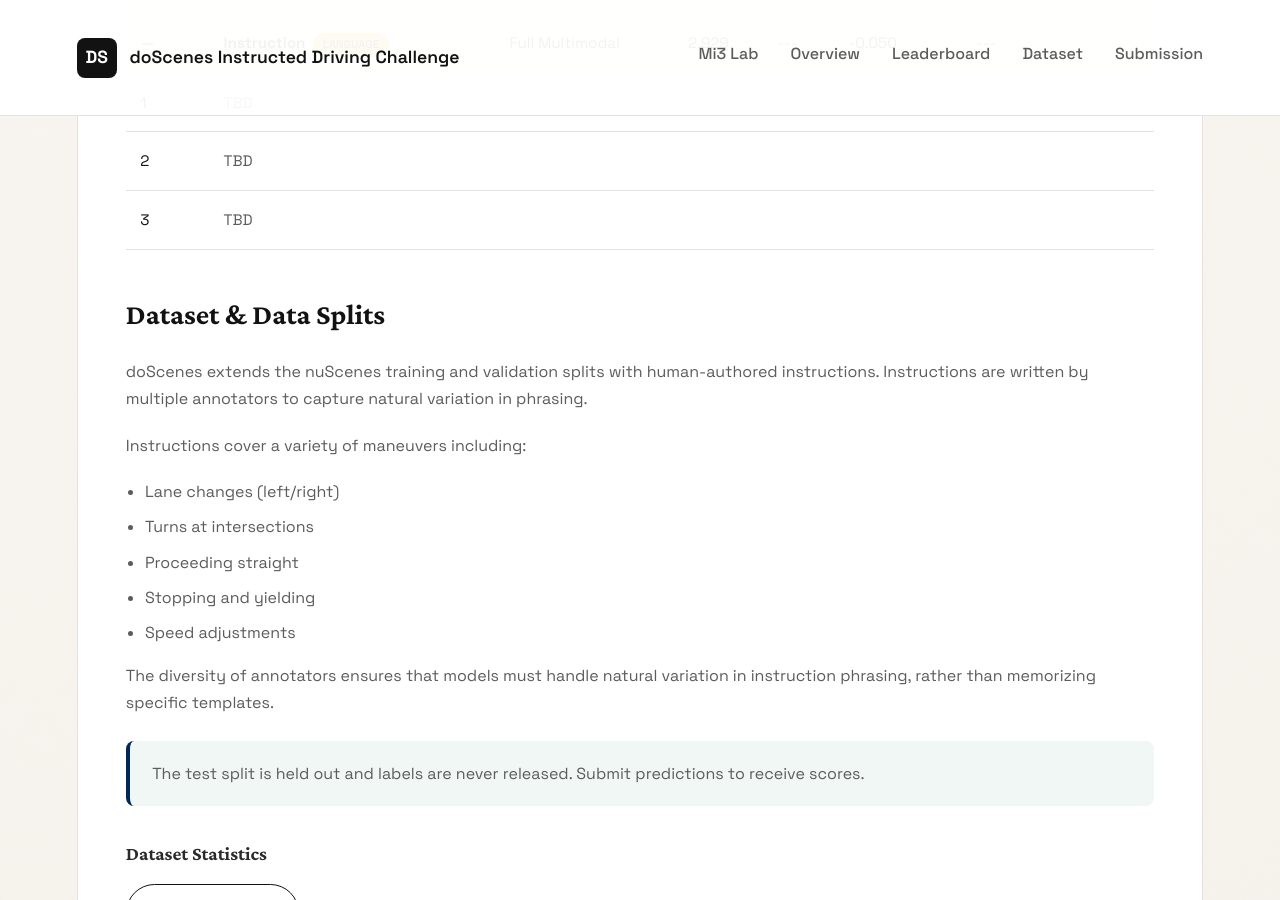
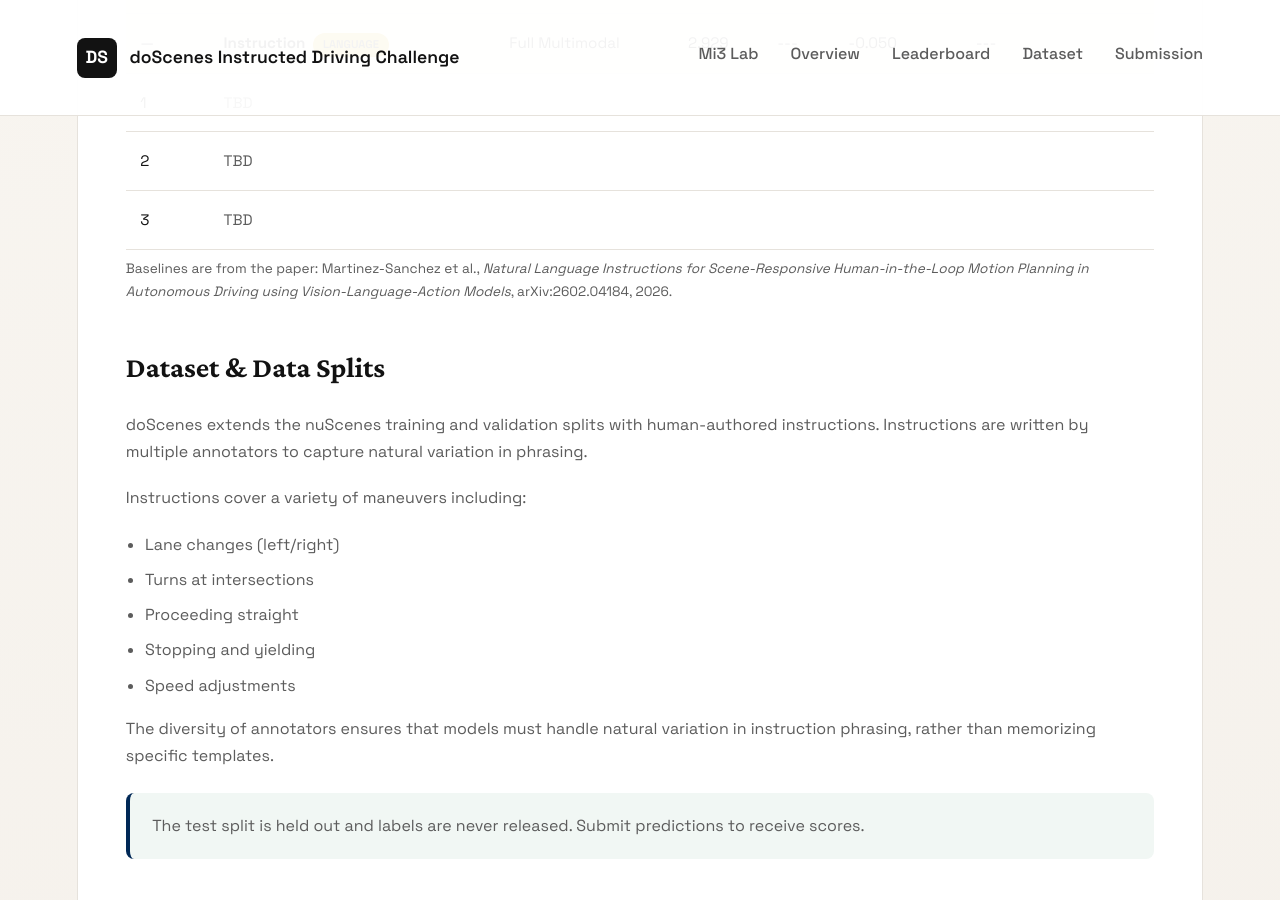
Before and after one commit to Mi3-Lab/mi3-lab.github.io, a Jekyll site: the page doScenes_challenge.html, which Jekyll copies as it is, in a window 1280 px wide and 900 px high, scrolled down 3361 px. Built offline with Jekyll 4.4.1, drawn with Linux system fonts in a browser that asks for light colours.

Commit message:
citations for baseline

```diff
--- a/doScenes_challenge.html
+++ b/doScenes_challenge.html
@@ -728,6 +728,8 @@
                         </tbody>
                     </table>
 
+                    <p class="helper-text">Baselines are from the paper: Martinez-Sanchez et al., <em>Natural Language Instructions for Scene-Responsive Human-in-the-Loop Motion Planning in Autonomous Driving using Vision-Language-Action Models</em>, arXiv:2602.04184, 2026.</p>
+
                     <h2 id="data">Dataset & Data Splits</h2>
 
                     <p>
```
